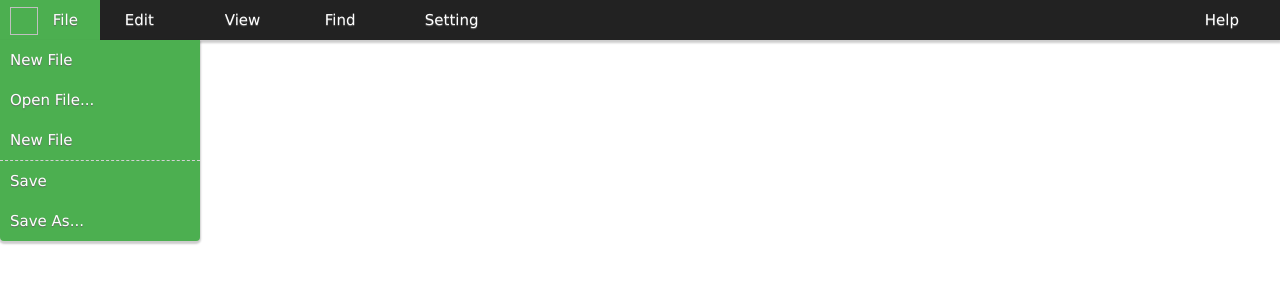
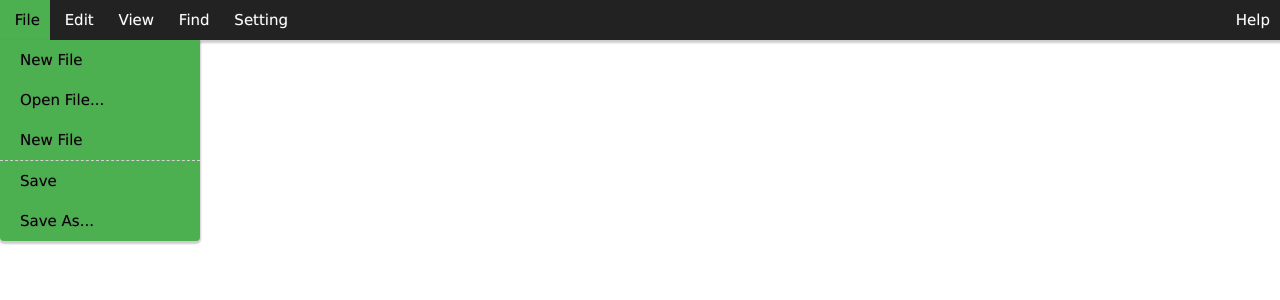
Before and after one commit to tatumsu/study, a PHP site: page /css_menu.html in a window 1280 px wide. Shown: the top 300 px of the page. Run offline with PHP 8.4, Linux system fonts and the light colour scheme; some libraries are stand-ins or nearby versions.

Commit message:
add local

```diff
--- a/web/css/w3school/css_menu.html
+++ b/web/css/w3school/css_menu.html
@@ -46,38 +46,10 @@
         <li class="menu_item"><a href="#" class="menu_link"><img target_svg="../../icons/help.svg" class="svg_icon menu_item_icon"/> Help</a></li>
       </ul>
     </nav>
+
     <script src="http://libs.baidu.com/jquery/1.9.1/jquery.min.js"></script>
+    <script src="css_menu.js"></script>
     <script type="text/javascript">
-      function update_svg_as_inline() {
-        jQuery('img.svg_icon').each(function(){
-            var $img = jQuery(this);
-            var imgID = $img.attr('id');
-            var imgClass = $img.attr('class');
-            var imgURL = $img.attr('target_svg');
-
-            jQuery.get(imgURL, function(data) {
-                // Get the SVG tag, ignore the rest
-                var $svg = jQuery(data).find('svg');
-
-                // Add replaced image's ID to the new SVG
-                if(typeof imgID !== 'undefined') {
-                    $svg = $svg.attr('id', imgID);
-                }
-                // Add replaced image's classes to the new SVG
-                if(typeof imgClass !== 'undefined') {
-                    $svg = $svg.attr('class', imgClass);
-                }
-
-                // Remove any invalid XML tags as per http://validator.w3.org
-                $svg = $svg.removeAttr('xmlns:a');
-
-                // Replace image with new SVG
-                $img.replaceWith($svg);
-
-            }, 'xml');
-
-        });
-      }
       $( document ).ready( update_svg_as_inline );
     </script>
   </body>
--- /dev/null
+++ b/web/css/w3school/css_menu.js
@@ -0,0 +1,24 @@
+function update_svg_as_inline() {
+    jQuery('img.svg_icon').each(function() {
+        var $img = jQuery(this);
+        var imgID = $img.attr('id');
+        var imgClass = $img.attr('class');
+        var imgURL = $img.attr('target_svg');
+        jQuery.get(imgURL, function(data) {
+            // Get the SVG tag, ignore the rest
+            var $svg = jQuery(data).find('svg');
+            // Add replaced image's ID to the new SVG
+            if (typeof imgID !== 'undefined') {
+                $svg = $svg.attr('id', imgID);
+            }
+            // Add replaced image's classes to the new SVG
+            if (typeof imgClass !== 'undefined') {
+                $svg = $svg.attr('class', imgClass);
+            }
+            // Remove any invalid XML tags as per http://validator.w3.org
+            $svg = $svg.removeAttr('xmlns:a');
+            // Replace image with new SVG
+            $img.replaceWith($svg);
+        }, 'xml');
+    });
+}
--- a/web/css/w3school/css_menu_horizontal.css
+++ b/web/css/w3school/css_menu_horizontal.css
@@ -15,11 +15,10 @@
 
 .menu_item {
   float: left;
-  display: block;
-  margin: 0;
   border: 0;
   padding: 0;
-  height: 40px;
+
+  margin-left: 0 30px;
 }
 
 .menu_item:hover {
@@ -32,8 +31,7 @@
 
 .menu_item:hover .menu_item_icon {
   background-color: #4CAF50;
-  width: 28px;
-  height: 28px;
+
   fill: yellow;
 }
 
@@ -42,10 +40,16 @@
   color: white;
   text-align: left;
   line-height: 40px;
-  min-width: 100px;
+  min-width: 6  0px;
   text-decoration: none;
-  text-shadow: #666 0 1px 1px;
+  text-shadow: #666 0 0px 1px;
+  padding: 0 10px;
 }
+
+.menu_item:hover .menu_link {
+  color: black;
+}
+
 
 .menu_item:last-child {
   float: right;
@@ -70,7 +74,13 @@
 }
 
 .sub_menu_item:hover {
-  border-bottom: 1px dashed yellow;
+
+  background-color: #39577F;
+  box-shadow: 0 2px 2px 1px rgba(0, 0, 0, 0.2);
+}
+
+.sub_menu_item:hover .menu_link {
+  color: white;
 }
 
 .menu_group_seperator {
@@ -90,9 +100,9 @@
 }
 
 .menu_item_icon {
-  margin-left: 10px;
-  margin-right: 10px;
+  padding: 0;
+
   vertical-align: middle;
   background-color: #222;
-  fill: green;
+  fill: red;
 }
```
